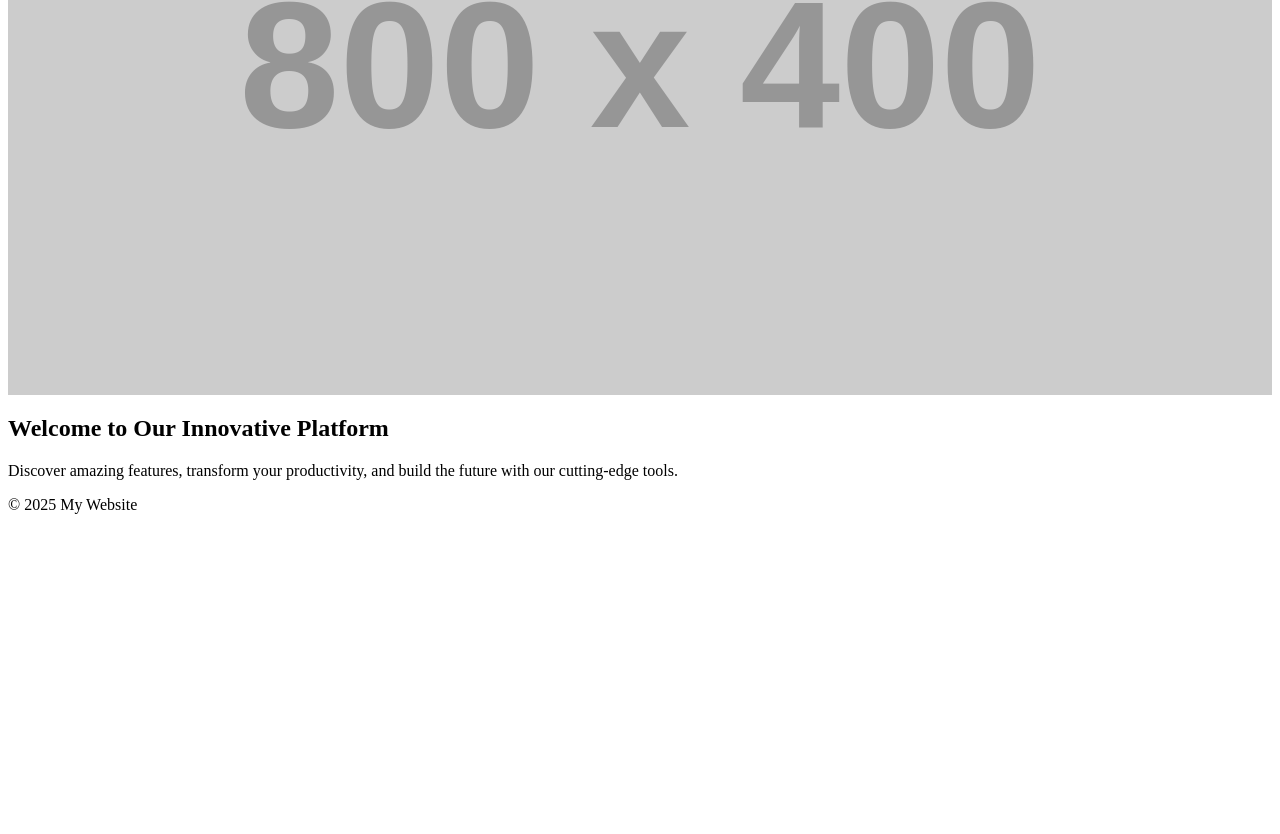
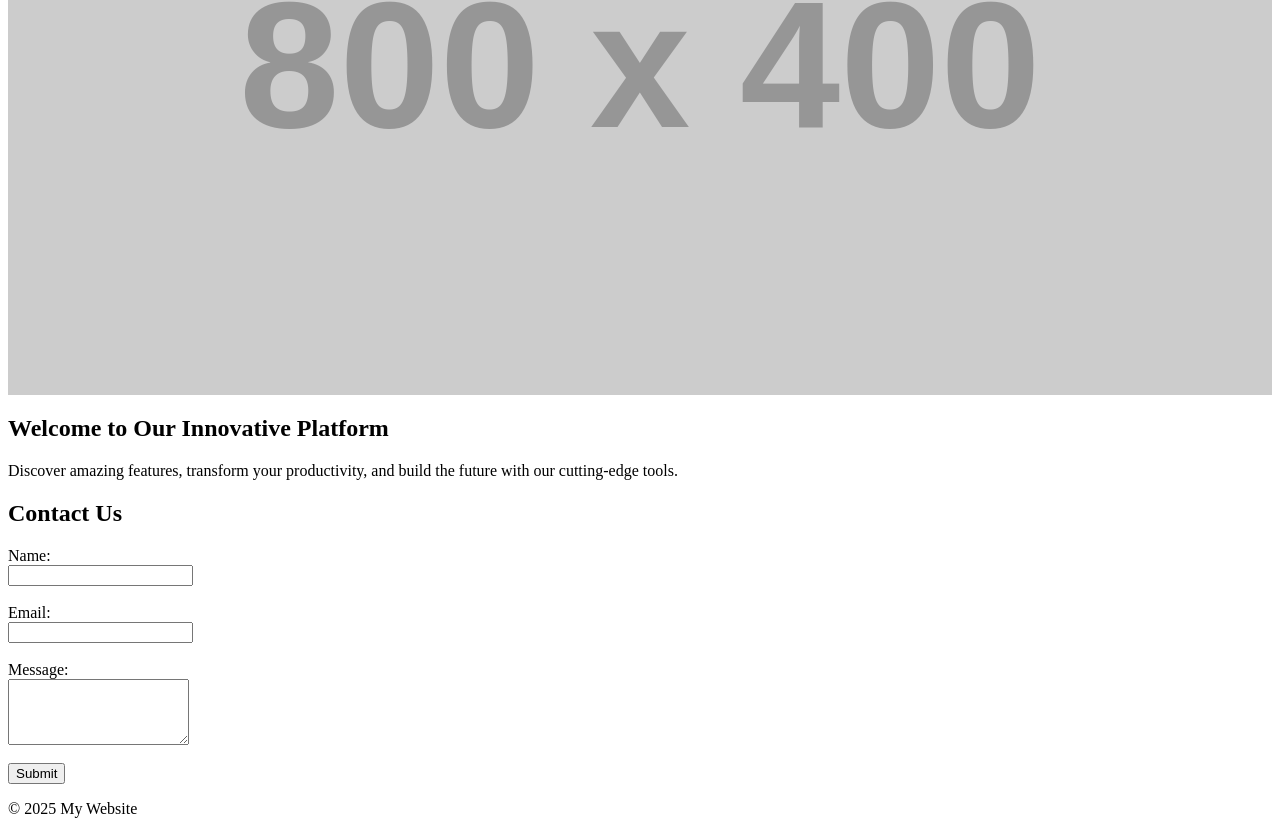
Before and after one commit to AMRUTHAPRIYA/website-project, a plain HTML site: page index.html in a window 1280 px wide. Shown: the part 379-1213 px from the top of the page. Before the commit the page ends 909 px from the top, so only its background shows below. Drawn offline with Linux system fonts and the light colour scheme; placeholder pictures from the web are drawn by us.

Commit message:
added contact form

```diff
--- a/index.html
+++ b/index.html
@@ -23,6 +23,27 @@
         future with our cutting-edge tools.
       </p>
     </section>
+    <section class="contact-section">
+      <h2>Contact Us</h2>
+      <form action="#" method="POST">
+        <div>
+          <label for="name">Name:</label><br />
+          <input type="text" id="name" name="name" required />
+        </div>
+        <br />
+        <div>
+          <label for="email">Email:</label><br />
+          <input type="email" id="email" name="email" required />
+        </div>
+        <br />
+        <div>
+          <label for="message">Message:</label><br />
+          <textarea id="message" name="message" rows="4" required></textarea>
+        </div>
+        <br />
+        <button type="submit">Submit</button>
+      </form>
+    </section>
   </body>
   <footer>
     <p>&copy; 2025 My Website</p>
```
